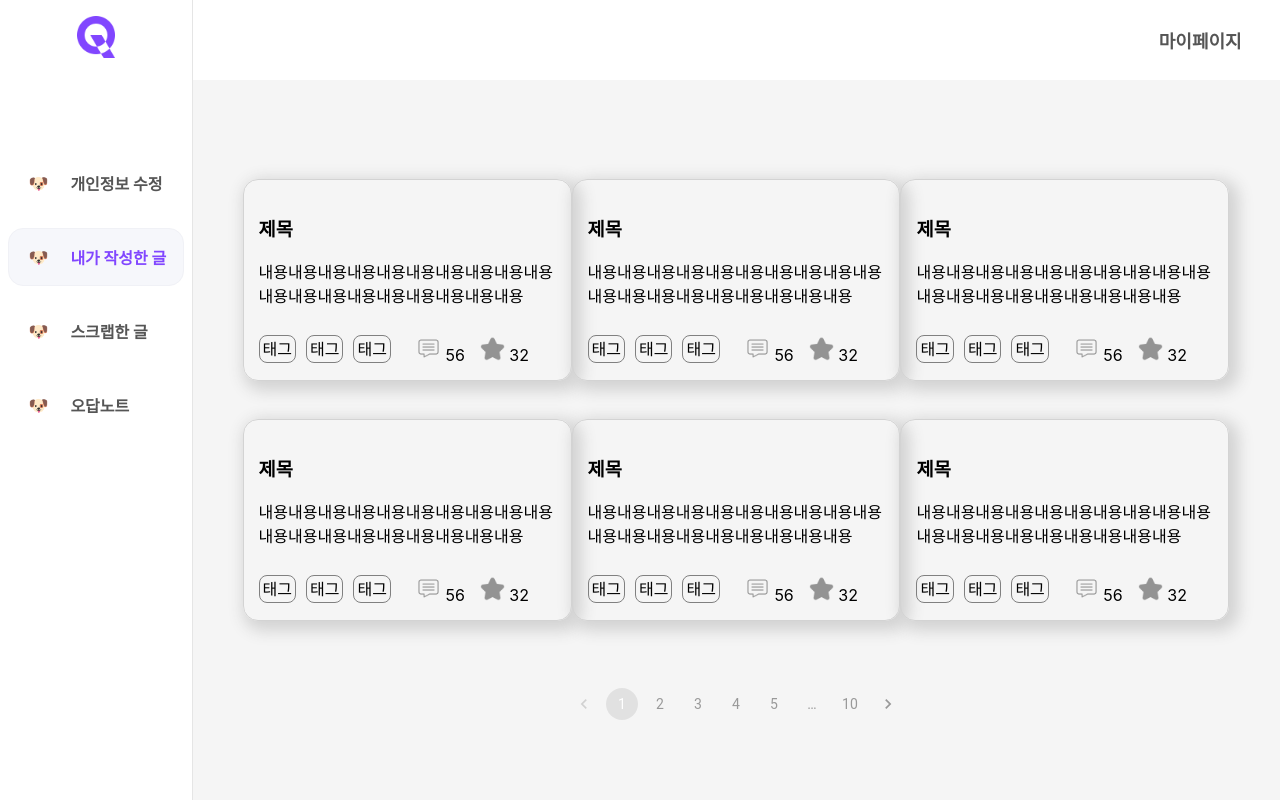
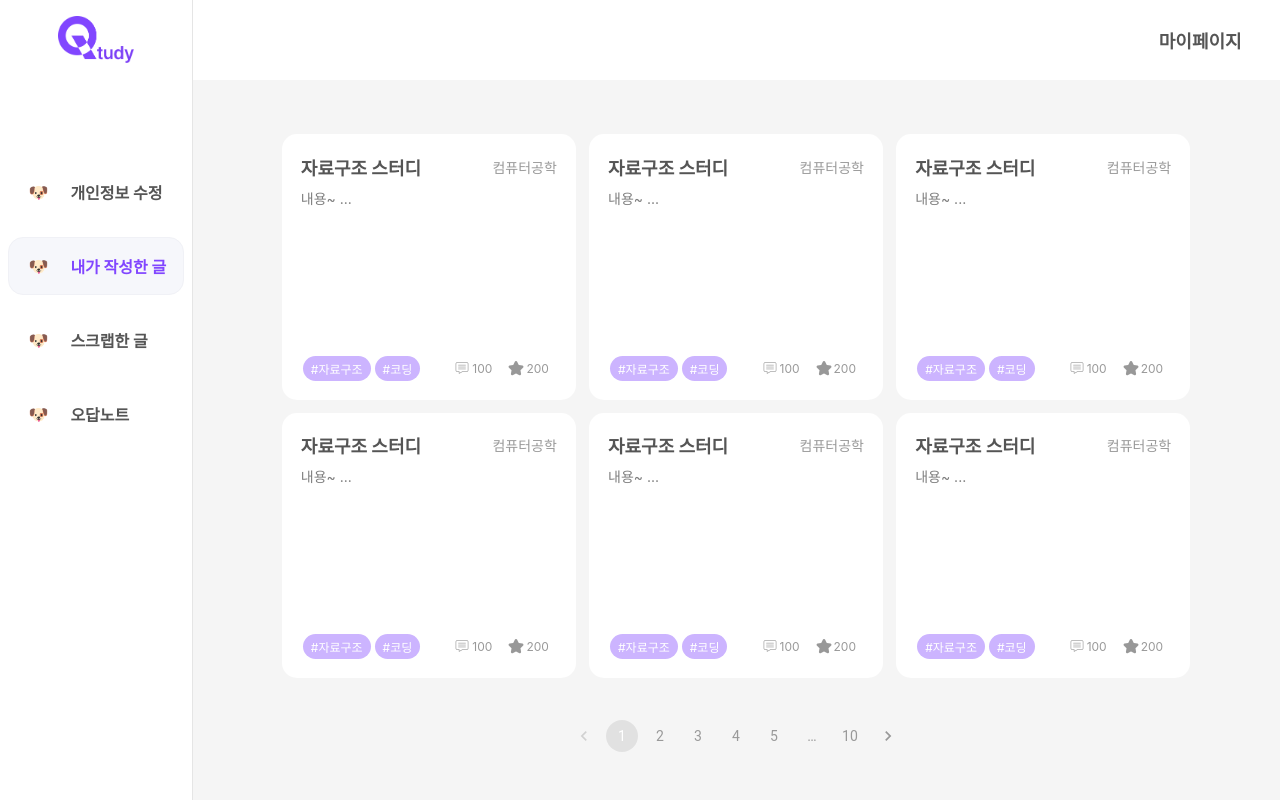
Before and after one commit to 9oormthon-univ/2024_BEOTKKOTTHON_TEAM_20_FE, a React (Create React App) app: page /mypost in a window 1280 px wide. Built offline with nearby package versions, Linux system fonts and the light colour scheme.

Commit message:
[feat] 포스트 카드 컴포넌트 생성 및 마이페이지 내에 적용

```diff
--- a/src/components/MyPageNav.tsx
+++ b/src/components/MyPageNav.tsx
@@ -1,6 +1,6 @@
 import React from "react";
 import { Container, StyledLink } from "../styles/MyPageNavStyled";
-import MainLogo from "../image/MainLogo.png";
+import MainLogo from "../image/Qtudy_logo_2.png";
 import { useLocation } from "react-router-dom";
 
 const MyPageNav = () => {
@@ -19,7 +19,13 @@ const MyPageNav = () => {
                 </StyledLink>
             </div>
             <div className="sideNav">
-                <img src={MainLogo} alt="mainlogo"></img>
+                <StyledLink to="/">
+                    <img
+                        src={MainLogo}
+                        alt="mainlogo"
+                        className="logoImg"
+                    ></img>
+                </StyledLink>
 
                 <div className="navBox">
                     <StyledLink to="/mypage">
--- /dev/null
+++ b/src/components/PostCard.tsx
@@ -0,0 +1,53 @@
+import React, { useState } from "react";
+import { Container, Icon } from "../styles/PostCardStyled";
+import TalkIcon from "../image/TalkIcon.png";
+import ScrapIcon2 from "../image/ScrapIcon2.png";
+
+const PostCard = () => {
+    const [isScrapped, setIsScrapped] = useState(false);
+
+    const scrapHandler = () => {
+        setIsScrapped(!isScrapped); // 토글 기능 - 클릭할 때마다 상태 변경
+    };
+
+    const fillColor = isScrapped
+        ? "opacity(0.1) drop-shadow(0 0 0 #F1AF14)"
+        : "";
+
+    return (
+        <Container>
+            <div className="titleBox">
+                <p className="title">자료구조 스터디</p>
+                <p className="category">컴퓨터공학</p>
+            </div>
+            <div className="PostBox">
+                <p className="post">내용~ ...</p>
+            </div>
+            <div className="additionalBox">
+                <div className="hashtagBox">
+                    <p className="hashtag">#자료구조</p>
+                    <p className="hashtag">#코딩</p>
+                </div>
+                <div className="reactionBox">
+                    <div className="reaction">
+                        <div className="icon">
+                            <Icon src={TalkIcon} />
+                        </div>
+                        <p className="count">100</p>
+                    </div>
+                    <div className="reaction">
+                        <div className="icon">
+                            <Icon
+                                src={ScrapIcon2}
+                                onClick={scrapHandler}
+                                style={{ filter: fillColor }}
+                            />
+                        </div>
+                        <p className="count">200</p>
+                    </div>
+                </div>
+            </div>
+        </Container>
+    );
+};
+export default PostCard;
--- a/src/pages/MyPostPage.tsx
+++ b/src/pages/MyPostPage.tsx
@@ -1,8 +1,8 @@
 import React from "react";
 import { Container } from "../styles/MyPostPageStyled";
 import MyPageNav from "../components/MyPageNav";
-import PostBox from "../components/PostBox";
 import BasicPagination from "../components/BasicPagination";
+import PostCard from "../components/PostCard";
 
 const MyPostPage = () => {
     return (
@@ -10,12 +10,12 @@ const MyPostPage = () => {
             <MyPageNav />
             <Container>
                 <div className="contentBox">
-                    <PostBox />
-                    <PostBox />
-                    <PostBox />
-                    <PostBox />
-                    <PostBox />
-                    <PostBox />
+                    <PostCard />
+                    <PostCard />
+                    <PostCard />
+                    <PostCard />
+                    <PostCard />
+                    <PostCard />
                 </div>
                 <div className="paginationBox">
                     <BasicPagination />
--- a/src/pages/MyScrapPage.tsx
+++ b/src/pages/MyScrapPage.tsx
@@ -2,7 +2,7 @@ import React from "react";
 import { Container } from "../styles/MyScrapPageStyled";
 import MyPageNav from "../components/MyPageNav";
 import BasicPagination from "../components/BasicPagination";
-import PostBox from "../components/PostBox";
+import PostCard from "../components/PostCard";
 
 const MyScrapPage = () => {
     return (
@@ -10,12 +10,12 @@ const MyScrapPage = () => {
             <MyPageNav />
             <Container>
                 <div className="contentBox">
-                    <PostBox />
-                    <PostBox />
-                    <PostBox />
-                    <PostBox />
-                    <PostBox />
-                    <PostBox />
+                    <PostCard />
+                    <PostCard />
+                    <PostCard />
+                    <PostCard />
+                    <PostCard />
+                    <PostCard />
                 </div>
                 <div className="paginationBox">
                     <BasicPagination />
--- a/src/styles/MyPageNavStyled.tsx
+++ b/src/styles/MyPageNavStyled.tsx
@@ -8,6 +8,7 @@ export const Container = styled.div`
         height: 10vh;
 
         background-color: white;
+        /* background-color: ${theme.colors.primary}; */
 
         position: fixed;
         top: 0;
@@ -22,6 +23,7 @@ export const Container = styled.div`
         font-size: 18px;
         font-weight: bold;
         color: ${theme.colors.font1};
+        /* color: white; */
     }
 
     .sideNav {
@@ -40,8 +42,8 @@ export const Container = styled.div`
         align-items: center;
     }
 
-    .sideNav > img {
-        width: 3vw;
+    .logoImg {
+        width: 6vw;
         margin-top: 2vh;
     }
 
--- a/src/styles/MyPostPageStyled.tsx
+++ b/src/styles/MyPostPageStyled.tsx
@@ -21,7 +21,7 @@ export const Container = styled.div`
 
     .contentBox {
         width: 80vw;
-        height: 60vh;
+        height: 68vh;
 
         display: flex;
         justify-content: center;
--- a/src/styles/MyScrapPageStyled.tsx
+++ b/src/styles/MyScrapPageStyled.tsx
@@ -21,7 +21,7 @@ export const Container = styled.div`
 
     .contentBox {
         width: 80vw;
-        height: 60vh;
+        height: 68vh;
 
         display: flex;
         justify-content: center;
--- /dev/null
+++ b/src/styles/PostCardStyled.tsx
@@ -0,0 +1,103 @@
+import styled from "styled-components";
+import theme from "./theme";
+
+export const Container = styled.div`
+    width: 20vw;
+    padding: 1.5vw;
+    margin: 0.5vw;
+
+    background-color: white;
+    border-radius: 15px;
+
+    display: flex;
+    flex-direction: column;
+    justify-content: center;
+    align-items: center;
+
+    .titleBox {
+        width: inherit;
+        display: flex;
+        justify-content: space-between;
+        align-items: center;
+    }
+
+    .title {
+        font-size: 18px;
+        font-weight: bold;
+        color: ${theme.colors.font1};
+    }
+
+    .category {
+        font-size: 14px;
+        color: ${theme.colors.font3};
+    }
+
+    .PostBox {
+        width: 20vw;
+        height: 20vh;
+        margin: 1vh 0;
+    }
+
+    .post {
+        font-size: 14px;
+        color: ${theme.colors.font2};
+    }
+
+    .additionalBox {
+        width: 20vw;
+        display: flex;
+        justify-content: space-between;
+        align-items: center;
+    }
+
+    .hashtagBox {
+        display: flex;
+        justify-content: center;
+        align-items: center;
+    }
+
+    .hashtag {
+        padding: 4px 8px;
+        margin: 0 2px;
+        font-size: 12px;
+        background-color: #ccb4ff;
+        color: white;
+
+        border-radius: 15px;
+    }
+
+    .reactionBox {
+        display: flex;
+        justify-content: center;
+        align-items: center;
+
+        /* background-color: red; */
+    }
+
+    .reaction {
+        margin: 0 8px;
+
+        display: flex;
+        justify-content: center;
+        align-items: center;
+    }
+
+    .icon {
+        margin-right: 2px;
+
+        display: flex;
+        justify-content: center;
+        align-items: center;
+    }
+
+    .count {
+        font-size: 12px;
+        color: ${theme.colors.font3};
+    }
+`;
+
+export const Icon = styled.img`
+    width: 16px;
+    height: 16px;
+    opacity: 0.4;
+`;
```
Also changed, not shown: src/image/Qtudy_logo_2.png (added).
